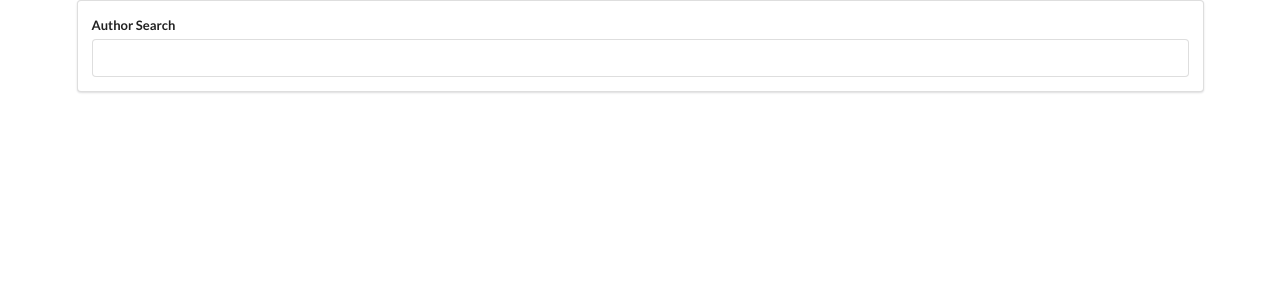
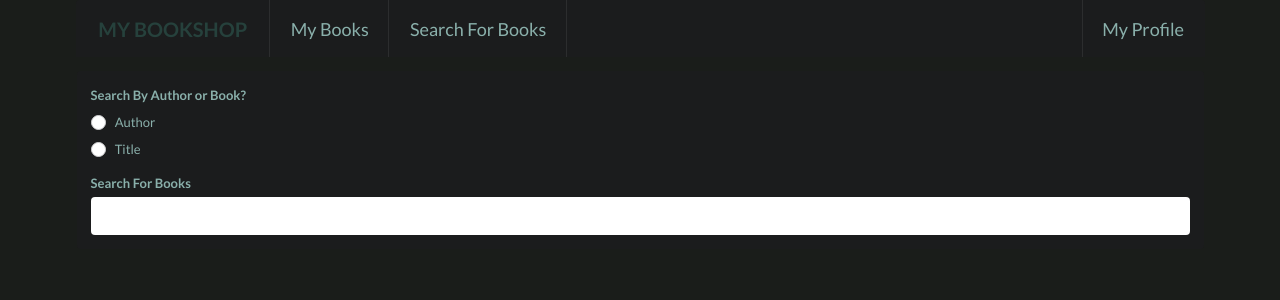
Before and after one commit to traceyr/bookshelf-app-frontend, a React (Create React App) app: page / in a window 1280 px wide. Shown: the top 300 px of the page. Built offline with nearby package versions, Linux system fonts and the light colour scheme.

Commit message:
added header, color, and ability to search by author or books

```diff
--- a/src/components/App.js
+++ b/src/components/App.js
@@ -1,6 +1,8 @@
 import React, { Component } from 'react';
 import SearchBar from './SearchBar';
 import BookList from './BookList';
+import Header from './Header';
+import './index.css'
 import axios from 'axios';
 
 class App extends Component {
@@ -9,11 +11,10 @@ class App extends Component {
     booksByAuthor: []
   }
 
-  onTermSubmit = (term) => {
-    console.log('Submitted and did nothing');
-    console.log(term);
+  onTermSubmit = (term, searchBy) => {
     axios.post('/api/hello', {
-      term: term
+      term: term,
+      searchBy: searchBy
     })
     .then(res => {
       let results = res.data.GoodreadsResponse.search.results.work;
@@ -24,6 +25,7 @@ class App extends Component {
   render() {
     return (
       <div className="ui container">
+        <Header />
         <SearchBar onFormSubmit={this.onTermSubmit} />
         <BookList books={this.state.booksByAuthor} />
       </div>
--- a/src/components/BookList.js
+++ b/src/components/BookList.js
@@ -1,15 +1,29 @@
 import React from 'react';
 
 const BookList = ({ books }) => {
-  console.log(books);
-  const renderedList = books.map(a => {
-    return (
-      <div key={a.id._text} role="listitem" className="item">
-        <h2>{a.best_book.author.name._text}</h2>
-        <h4>{a.best_book.title._text}</h4>
-      </div>
-    );
-  })
+  let renderedList;
+  if(books) {
+    renderedList = books.map(a => {
+      return (
+        <div key={a.id._text} className="ui segment">
+          <div role="listitem" className="item">
+            <h2 className="header">{a.best_book.author.name._text}</h2>
+            <h4>{a.best_book.title._text}</h4>
+          </div>
+        </div>
+      );
+    })
+  } else {
+    renderedList = (
+        <div className="ui segment">
+          <div className="ui negative message">
+            <h3 className="header">You did not enter a valid search term</h3>
+            <p>Please enter a search term in the box above</p>
+          </div>
+        </div>
+      )
+    }
+
   return <div role="list" className="ui divided relaxed list">{renderedList}</div>;
 }
 
--- /dev/null
+++ b/src/components/Header.js
@@ -0,0 +1,16 @@
+import React from 'react';
+
+const Header = () => {
+  return (
+    <nav className="segment">
+      <div className="ui inverted top attached menu">
+        <div className="header item">MY BOOKSHOP</div>
+        <a href="#" className="item">My Books</a>
+        <a href="#" className="item">Search For Books</a>
+        <a href="#" className="right item">My Profile</a>
+      </div>
+    </nav>
+  )
+};
+
+export default Header;
--- a/src/components/SearchBar.js
+++ b/src/components/SearchBar.js
@@ -1,7 +1,14 @@
 import React from 'react';
 
 class SearchBar extends React.Component {
-  state = { term: '' };
+  state = {
+    term: '',
+    searchBy: ''
+   };
+
+  onSelectedBox = (event) => {
+    this.setState({searchBy: event.target.value});
+  }
 
   onInputChange = (event) => {
     this.setState({term: event.target.value});
@@ -10,16 +17,38 @@ class SearchBar extends React.Component {
   onFormSubmit = (event) => {
     event.preventDefault();
 
-    this.props.onFormSubmit(this.state.term);
-    this.setState({term: ''});
+    this.props.onFormSubmit(this.state.term, this.state.searchBy);
+    this.setState({term: '', searchBy: ''});
+    this.unCheck();
   };
 
   render() {
     return (
-      <div className="search-bar ui segment">
-        <form onSubmit={this.onFormSubmit} className="ui form">
+      <div className="inverted search-bar ui segment">
+        <form onSubmit={this.onFormSubmit} className="ui inverted form">
+          <div className="grouped fields">
+            <label className="header">Search By Author or Book?</label>
+              <div className="field">
+                <div className="ui radio checkbox">
+                  <input type="radio"
+                    name="books"
+                    value='author'
+                    onChange={this.onSelectedBox} />
+                  <label className="header">Author</label>
+                </div>
+              </div>
+              <div className="field">
+                <div className="ui radio checkbox">
+                  <input type="radio"
+                    name="books"
+                    value='title'
+                    onChange={this.onSelectedBox} />
+                  <label className="header">Title</label>
+                </div>
+              </div>
+          </div>
           <div className="field">
-            <label>Author Search</label>
+            <label className="header">Search For Books</label>
             <input
               type="text"
               value={this.state.term}
--- /dev/null
+++ b/src/components/index.css
@@ -0,0 +1,27 @@
+body {
+  background-color: #1A1D1A;
+  color: #8AB0AB;
+}
+
+div .segment.ui {
+  background-color: #1A1D1A;
+  border: 5px double #26413C;
+
+}
+
+.ui.inverted.form .field>label,
+.ui.inverted.form .grouped.fields>label,
+.ui.inverted.form .ui.checkbox label {
+  color: #8AB0AB;
+  font-size: 13px;
+}
+
+.ui.inverted.menu .item {
+  color: #8AB0AB;
+  font-size: 18px;
+}
+
+.ui.top.attached.menu>.item:first-child {
+  color: #26413C;
+  font-size: 20px;
+}
```
